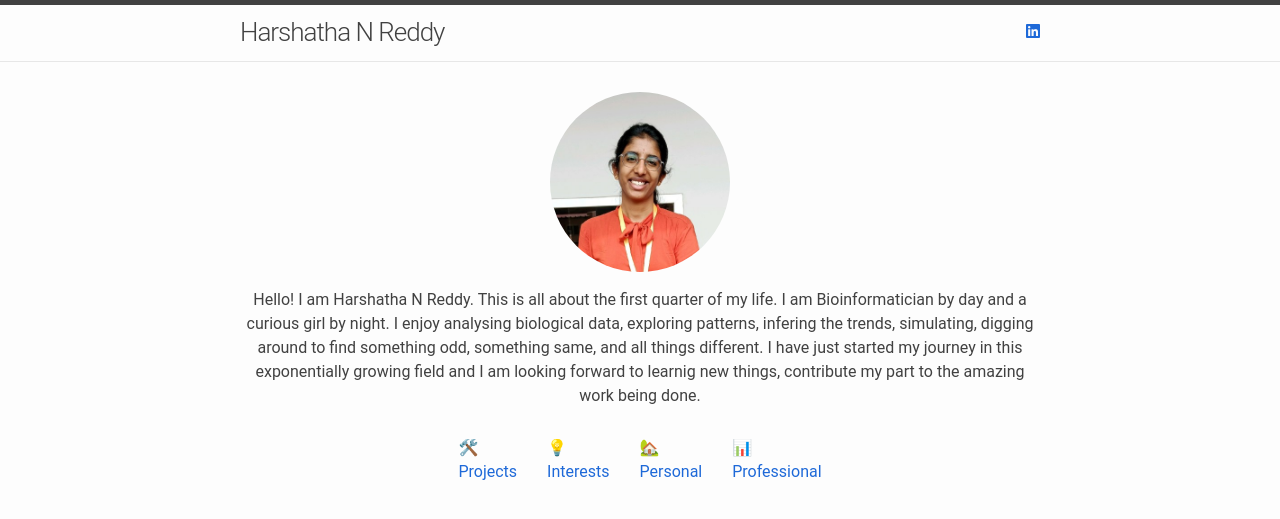
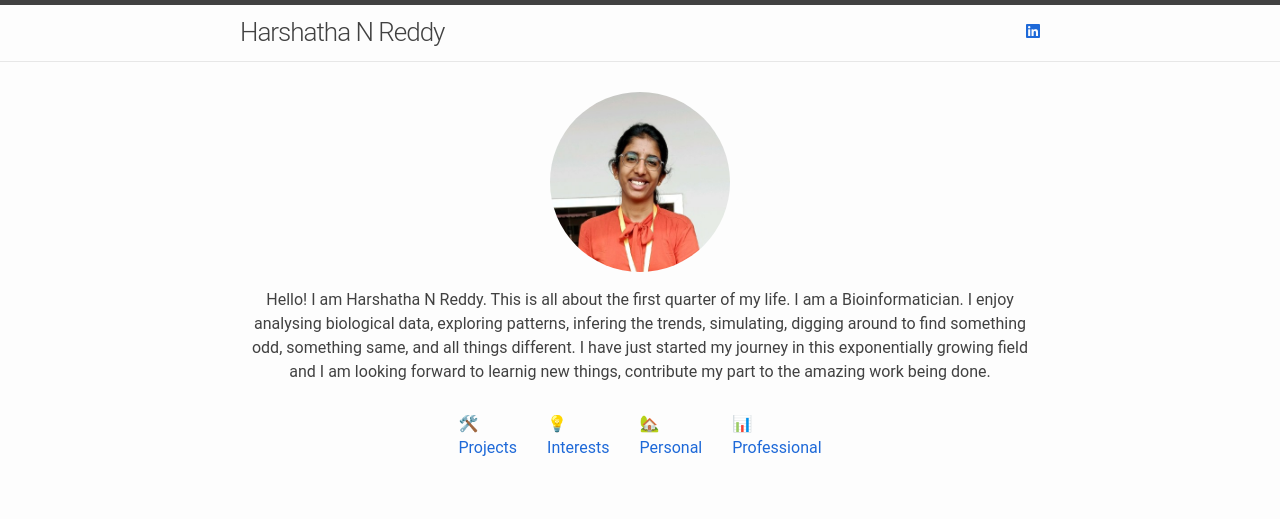
Before and after one commit to harshaa10/Harshatha, a Jekyll site: the page built from index.md, in a window 1280 px wide. Shown: the top 519 px of the page. Built offline with Jekyll 4.4.1, drawn with Linux system fonts in a browser that asks for light colours.

Commit message:
Update home.html

```diff
--- a/_layouts/home.html
+++ b/_layouts/home.html
@@ -10,7 +10,7 @@ title: Harshatha N Reddy
 
     <!-- Your description -->
     <p>Hello! I am Harshatha N Reddy. This is all about the first quarter of my life.
-    I am Bioinformatician by day and a curious girl by night. I enjoy analysing biological data, exploring patterns, infering the trends, simulating, digging around to find something odd, something same, and all things different.
+    I am a Bioinformatician. I enjoy analysing biological data, exploring patterns, infering the trends, simulating, digging around to find something odd, something same, and all things different.
 		I have just started my journey in this exponentially growing field and I am looking forward to learnig new things, contribute my part to the amazing work being done.</p>
   </div>
 
```
